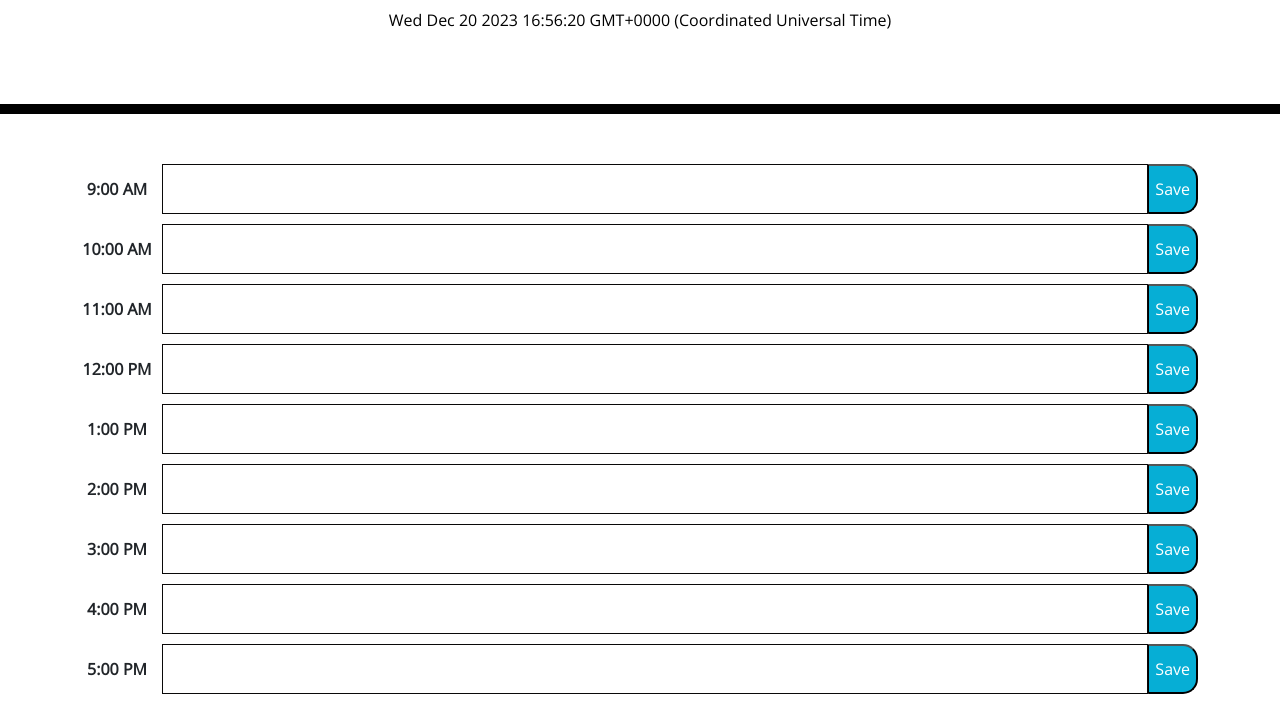
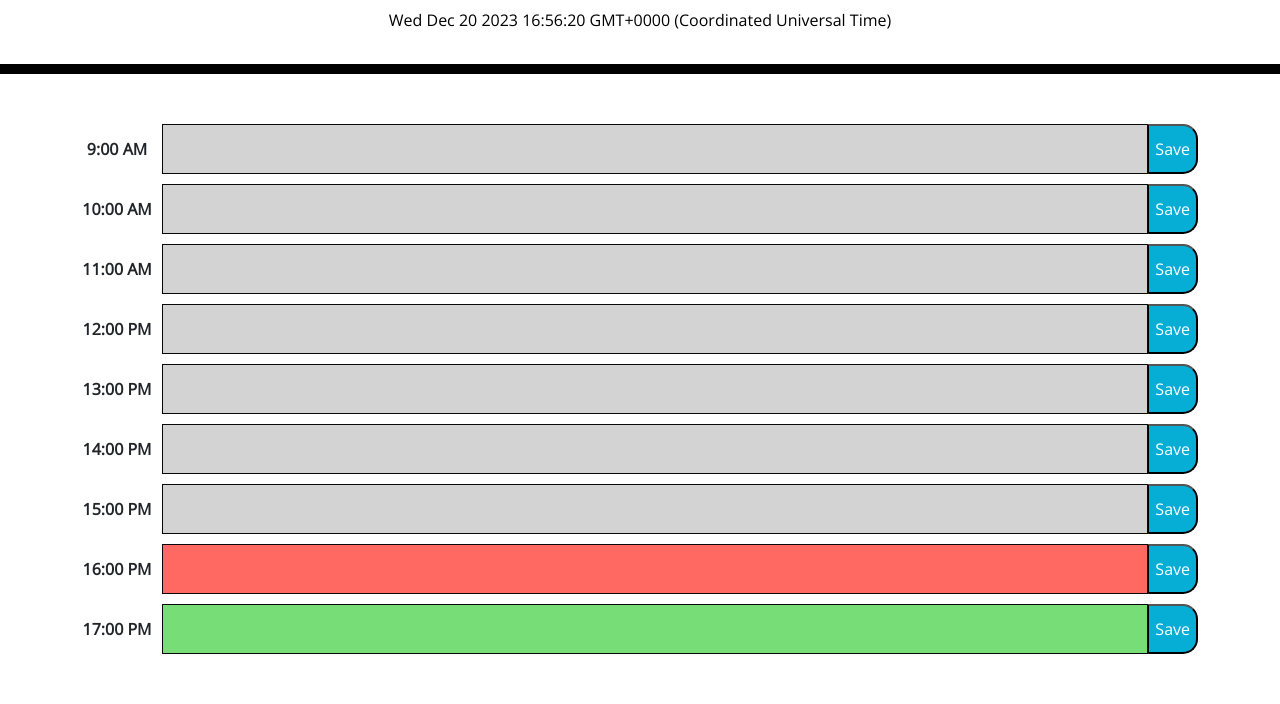
Before and after one commit to FillipeBueno/planner-app, a plain HTML site: page index.html in a window 1280 px wide. Shown: the part 169-873 px from the top of the page. After the commit the page ends 833 px from the top, so only its background shows below. Drawn offline with nearby package versions, Linux system fonts and the light colour scheme.

Commit message:
All blocks now change colours, read me needed + local storage glitch needs to be sorted

```diff
--- a/index.html
+++ b/index.html
@@ -48,32 +48,32 @@
     </div>
 
     <div class="time-block">
-      <div class="time">1:00 PM</div>
-      <div contenteditable="true" class="editable" id="block1pm"></div>
+      <div class="time">13:00 PM</div>
+      <div contenteditable="true" class="editable"  id= "block13pm"></div>
       <button id="saveBtn5" class="saveBtn saveBtn5 btn-primary" type="submit">Save</button>
     </div>
 
     <div class="time-block">
-      <div class="time">2:00 PM</div>
-      <div contenteditable="true" class="editable" id="block2pm"></div>
+      <div class="time">14:00 PM</div>
+      <div contenteditable="true" class="editable" id="block14pm"></div>
       <button id="saveBtn6" class="saveBtn saveBtn6 btn-primary" type="submit">Save</button>
     </div>
 
     <div class="time-block">
-      <div class="time">3:00 PM</div>
-      <div contenteditable="true" class="editable" id="block3pm"></div>
+      <div class="time">15:00 PM</div>
+      <div contenteditable="true" class="editable" id="block15pm"></div>
       <button id="saveBtn7" class="saveBtn saveBtn7 btn-primary" type="submit">Save</button>
     </div>
 
     <div class="time-block">
-      <div class="time">4:00 PM</div>
-      <div contenteditable="true" class="editable" id="block4pm"></div>
+      <div class="time">16:00 PM</div>
+      <div contenteditable="true" class="editable" id="block16pm"></div>
       <button id="saveBtn8" class="saveBtn saveBtn8 btn-primary" type="submit">Save</button>
     </div>
 
     <div class="time-block">
-      <div class="time">5:00 PM</div>
-      <div contenteditable="true" class="editable" id="block5pm"></div>
+      <div class="time">17:00 PM</div>
+      <div contenteditable="true" class="editable" id="block17pm"></div>
       <button id="saveBtn9" class="saveBtn saveBtn9 btn-primary" type="submit">Save</button>
     </div>
   </div>
--- a/starter/index.js
+++ b/starter/index.js
@@ -1,6 +1,15 @@
-
 displayStoredData();
 
+
+changeColor('block9am');
+changeColor('block10am');
+changeColor('block11am');
+changeColor('block12pm');
+changeColor('block13pm');
+changeColor('block14pm');
+changeColor('block15pm');
+changeColor('block16pm');
+changeColor('block17pm');
 
 
 
@@ -10,20 +19,54 @@ var savedData = [];
 
 //API:
 
-dayjs.extend(window.dayjs_plugin_utc);
-dayjs().format();
-var now= dayjs().$d;
+//Displaying of time on the header.
+var now = dayjs().$d;
 
-console.log(now);
 
- document.getElementById("apiCallDate").textContent = now;
+document.getElementById("apiCallDate").textContent = now;
+
+
+//Change of blocks' colours.
+
+function changeColor(elementId) {
+
+  var now = dayjs().$d;
+
+  var hours = now.getHours();
+
+  var block = document.getElementById(elementId);
+
+  var idValue = block.id;
+
+
+  //check if there is a one or more digits in the ID.
+  var match = idValue.match(/\d+/);
+
+  // Check if a match is found
+  if (match) {
+
+    var blockTime = parseInt(match[0]);
+
+
+  } else {
+    console.error('No numeric part found in the ID.');
+  }
+
+
+//check if time matches with block
+  if (blockTime == hours) {
+    block.classList.add("present");
+
+  } else if (blockTime > hours) {
+    block.classList.add("future");
+
+  } else {
+    block.classList.add("past");
 
 
 
- var test= dayjs().format('LLLL');
-
- console.log(test);
-
+  }
+};
 
 
 //Callback function for the multiple save buttons
@@ -44,20 +87,20 @@ document.getElementById('saveBtn4').addEventListener('click', function () {
 });
 
 document.getElementById('saveBtn5').addEventListener('click', function () {
-  handleSaveClick('block1pm');
+  handleSaveClick('block13pm');
 });
 
 document.getElementById('saveBtn6').addEventListener('click', function () {
-  handleSaveClick('block2pm');
+  handleSaveClick('block14pm');
 });
 document.getElementById('saveBtn7').addEventListener('click', function () {
-  handleSaveClick('block3pm');
+  handleSaveClick('block15pm');
 });
 document.getElementById('saveBtn8').addEventListener('click', function () {
-  handleSaveClick('block4pm');
+  handleSaveClick('block16pm');
 });
 document.getElementById('saveBtn9').addEventListener('click', function () {
-  handleSaveClick('block5pm');
+  handleSaveClick('block17pm');
 });
 
 
--- a/starter/style.css
+++ b/starter/style.css
@@ -20,6 +20,7 @@ header {
   border-radius: 0;
   border-bottom: 10px solid black;
   padding: 60px;
+  padding-bottom: 20px;
 }
 
 .description {
```
